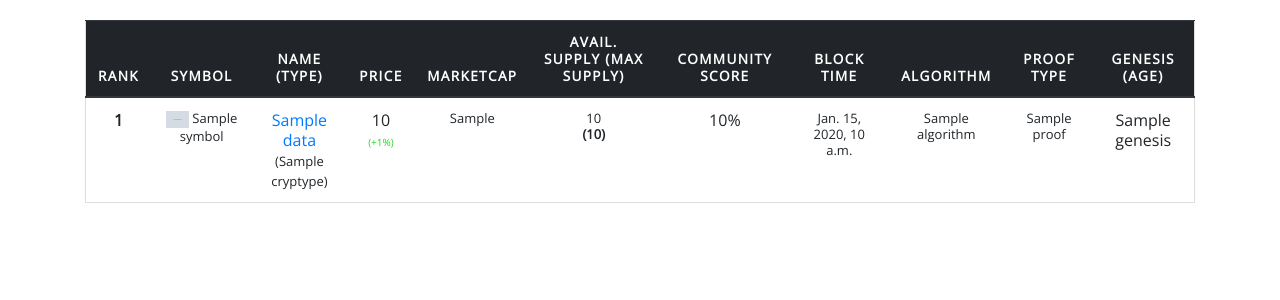
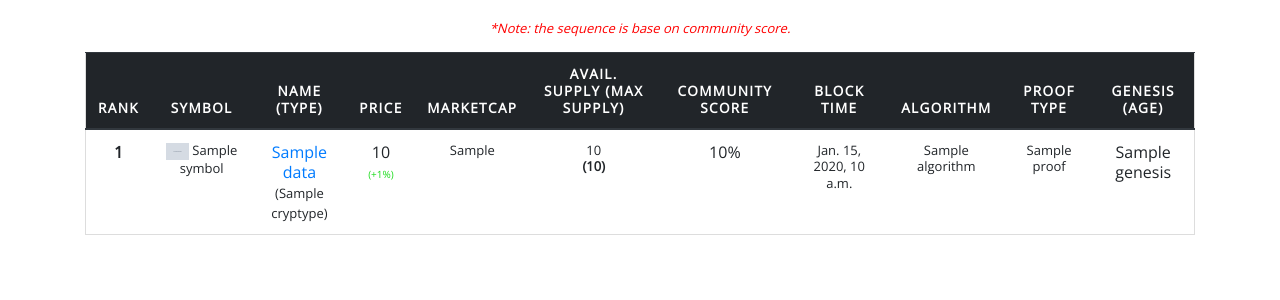
Before and after one commit to sinbad989/cryptodata, a Django app: template cryptodata/templates/cryptodata/data_list.html in a window 1280 px wide. Shown: the part 52-352 px from the top of the page. Run offline with Django 3.2, Linux system fonts and the light colour scheme; the template is opened without the code that fills it: most values are stand-ins (such as "Sample title", 1, 10 or a date in 2020); grey boxes marked "Sample" are stand-in pictures; parts of the project's set-up code (start-up, migrations or seed data) failed here and were passed over; some libraries are stand-ins or nearby versions.

Commit message:
added a note

```diff
--- a/cryptodata/templates/cryptodata/data_list.html
+++ b/cryptodata/templates/cryptodata/data_list.html
@@ -8,8 +8,9 @@
 
 
 {% block content %}
+<br>
+<p align="center" style="color:red;" class="size"><i>*Note: the sequence is base on community score.</i></p>
 
-<br>
 <div class="container">
         <table class="table">
                 <thead class="thead-dark">
```
